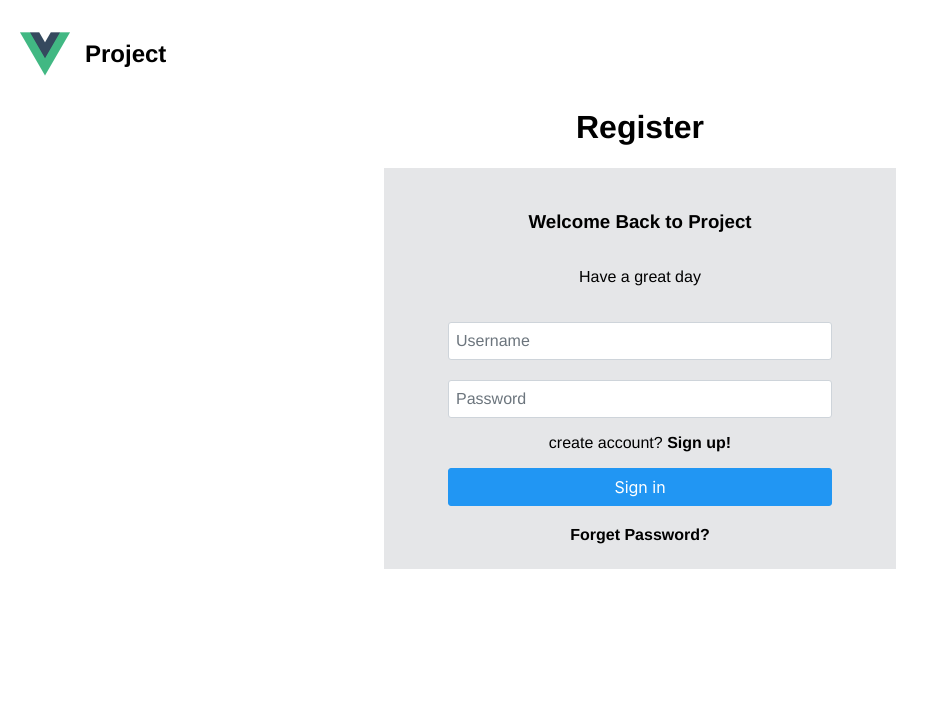
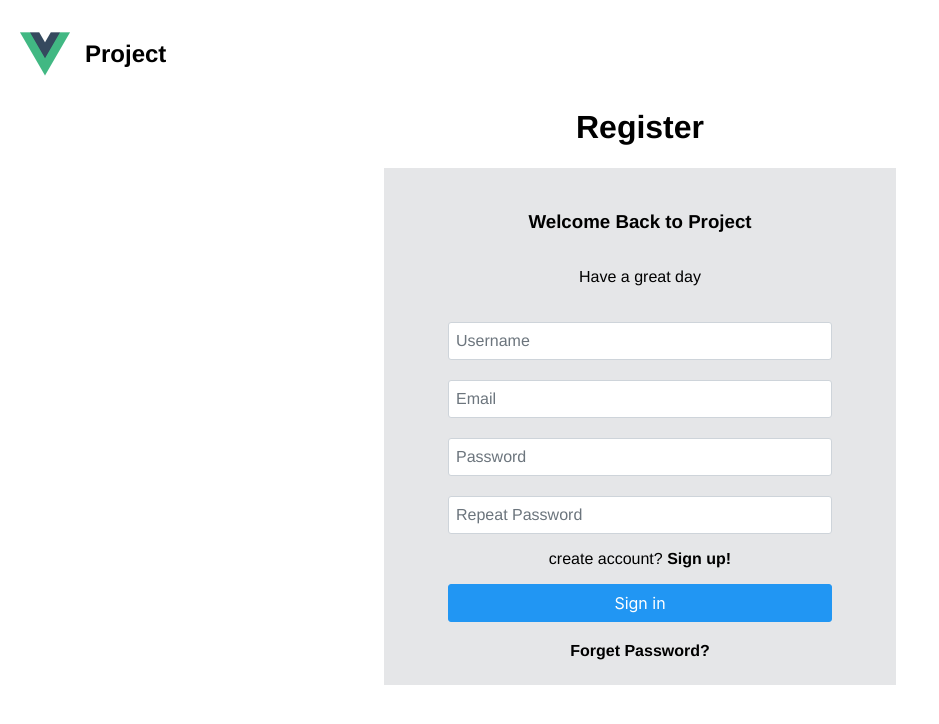
Before and after one commit to PRY20220276/web-client, a Vue app: page / in a window 1280 px wide. Shown: the top 724 px of the page, without its empty margins (0-939 px from the left). Built offline with nearby package versions, Linux system fonts and the light colour scheme.

Commit message:
feat: add new inputs to register view

```diff
--- a/src/components/Register.vue
+++ b/src/components/Register.vue
@@ -16,8 +16,16 @@
             <label for="username">Username</label>
           </span>
           <span class="p-float-label">
+            <InputText id="username" type="text" />
+            <label for="username">Email</label>
+          </span>
+          <span class="p-float-label">
             <InputText id="username" type="password" toggleMask/>
             <label for="username">Password</label>
+          </span>
+          <span class="p-float-label">
+            <InputText id="username" type="password" toggleMask/>
+            <label for="username">Repeat Password</label>
           </span>
           <p>create account? <b><a href="#">Sign up!</a></b></p>
           <Button label="Sign in" />
```
